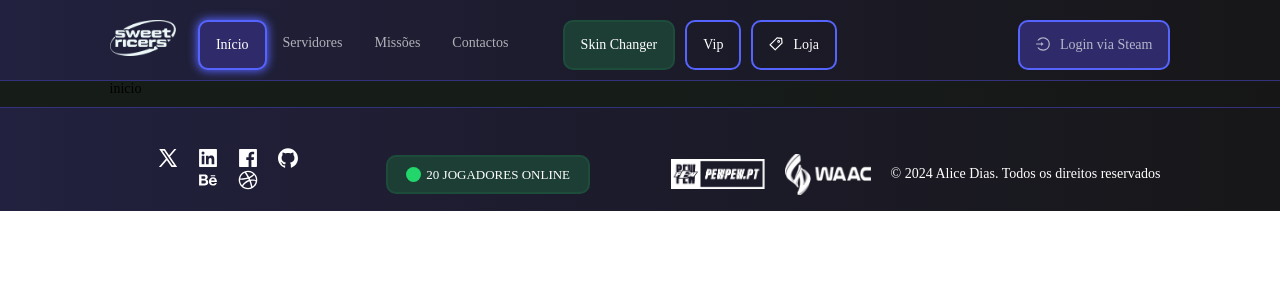
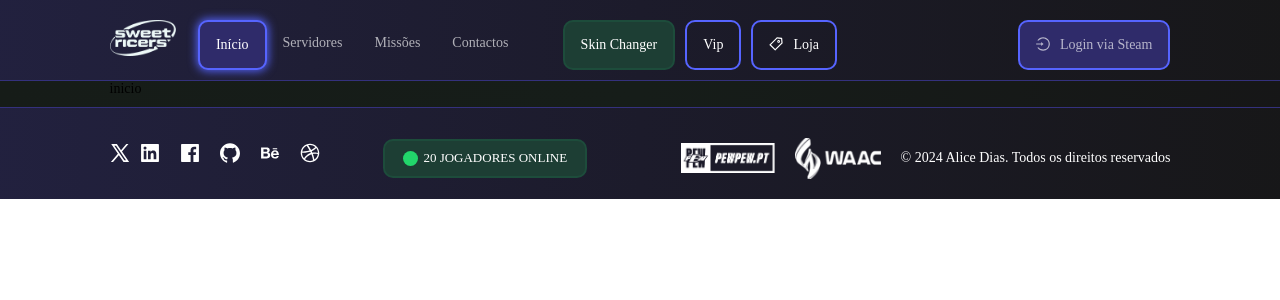
Before and after one commit to heyliceeee/sweetRicers, a React (Create React App) app in the folder sweetricers/: page / in a window 1280 px wide. Shown: the top 300 px of the page. Built offline with nearby package versions, Linux system fonts and the light colour scheme; the HTML template or start-up script is replaced by a standard one.

Commit message:
:lipstick: footer

```diff
--- a/sweetricers/src/footer/Footer.js
+++ b/sweetricers/src/footer/Footer.js
@@ -15,8 +15,8 @@ import waac from "../images/waacLogo.png";
 function Footer() {
   return (
     <Row
-      style={{ marginTop: "20px", padding: "10px" }}
-      justify="space-between"
+      style={{ marginTop: "20px", marginBottom: "20px" }}
+      justify="start"
       align="middle"
     >
       <Col
@@ -25,13 +25,10 @@ function Footer() {
         md={5}
         lg={5}
         style={{
-          padding: "10px",
-          textAlign: "center",
+          textAlign: "start",
         }}
       >
-        <XOutlined
-          style={{ color: "#ffff", fontSize: "20px", margin: "0 10px" }}
-        />
+        <XOutlined style={{ color: "#ffff", fontSize: "20px" }} />
         <LinkedinFilled
           style={{ color: "#ffff", fontSize: "20px", margin: "0 10px" }}
         />
```
